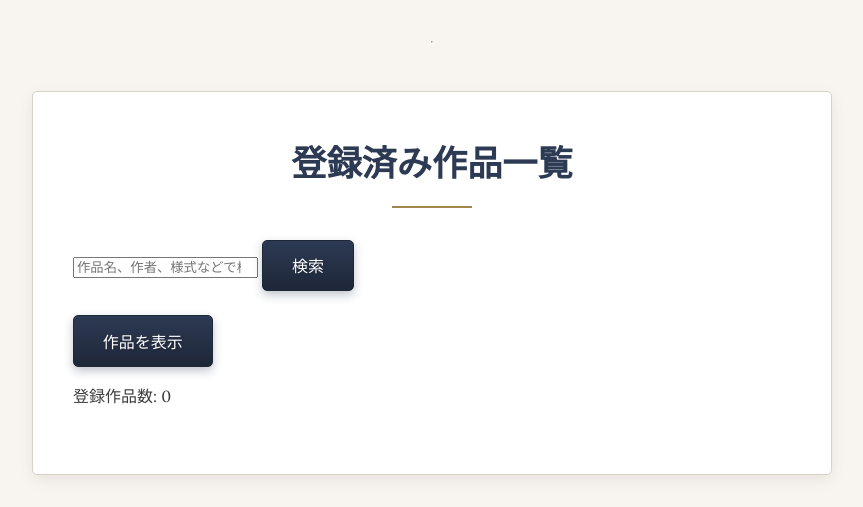
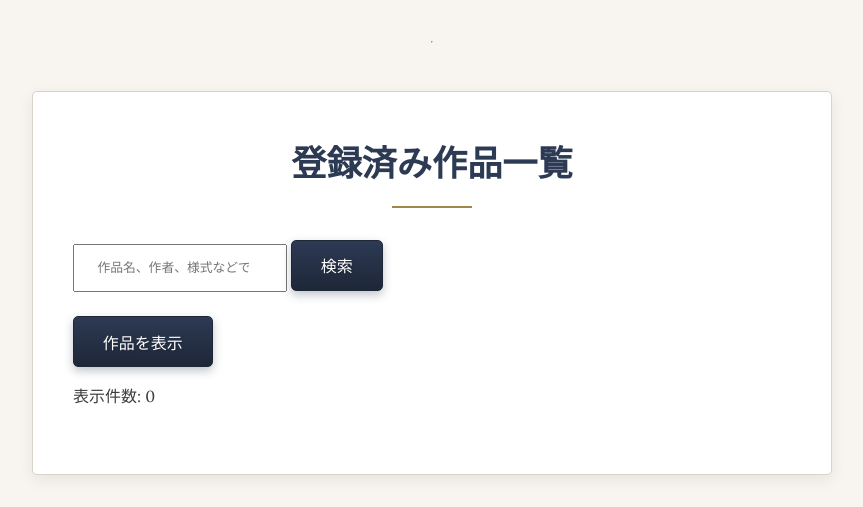
Before and after one commit to kogi496no-cpu/art_quiz_app, a FastAPI app: page /artworks/western in a window 1280 px wide. Shown: the part 1047-1554 px from the top of the page, without its empty margins (208-1071 px from the left). Run offline with FastAPI, Linux system fonts and the light colour scheme.

Commit message:
検索ボックス周りの修正

```diff
--- a/static/modules/artworks.js
+++ b/static/modules/artworks.js
@@ -60,8 +60,8 @@ export async function loadArtworks(searchQuery = '', genre) {
         const res = await fetch(url);
         const data = await res.json();
 
-        // 検索クエリがない場合のみ作品数を更新
-        if (searchQuery === '' && artworkCountSpan) {
+        // 常に作品数を更新
+        if (artworkCountSpan) {
             artworkCountSpan.textContent = data.artworks.length;
         }
 
--- a/static/modules/main.js
+++ b/static/modules/main.js
@@ -55,8 +55,10 @@ function initializeEventListeners() {
     if (searchForm) {
         searchForm.addEventListener('submit', e => {
             e.preventDefault();
-            const query = document.getElementById('search-input').value;
-            loadArtworks(query, currentGenre);
+            const query = document.getElementById('search-input').value.trim();
+            if (query) {
+                loadArtworks(query, currentGenre);
+            }
         });
 
     }
--- a/templates/artworks.html
+++ b/templates/artworks.html
@@ -5,6 +5,12 @@
   <meta name="viewport" content="width=device-width, initial-scale=1.0">
   <title>作品管理 - {{ genre.capitalize() }}</title>
   <link rel="stylesheet" href="{{ url_for('static', path=css_file) }}">
+  <style>
+    #search-input {
+      padding: 0.9rem 1.4rem !important;
+      font-size: 0.8rem !important;
+    }
+  </style>
 </head>
 <body class="{{ genre }}" data-genre="{{ genre }}">
   <div class="app-container">
@@ -69,7 +75,7 @@
         </div>
         <div class="artwork-controls mb-3">
           <button id="load-artworks-btn" class="btn btn-primary">作品を表示</button>
-          <p class="artwork-count-display">登録作品数: <span id="artwork-count">0</span></p>
+          <p class="artwork-count-display">表示件数: <span id="artwork-count">0</span></p>
         </div>
         <div id="artworks-list"></div>
     </section>
```
Also changed, not shown: static/style.css (+18 -0 lines).
